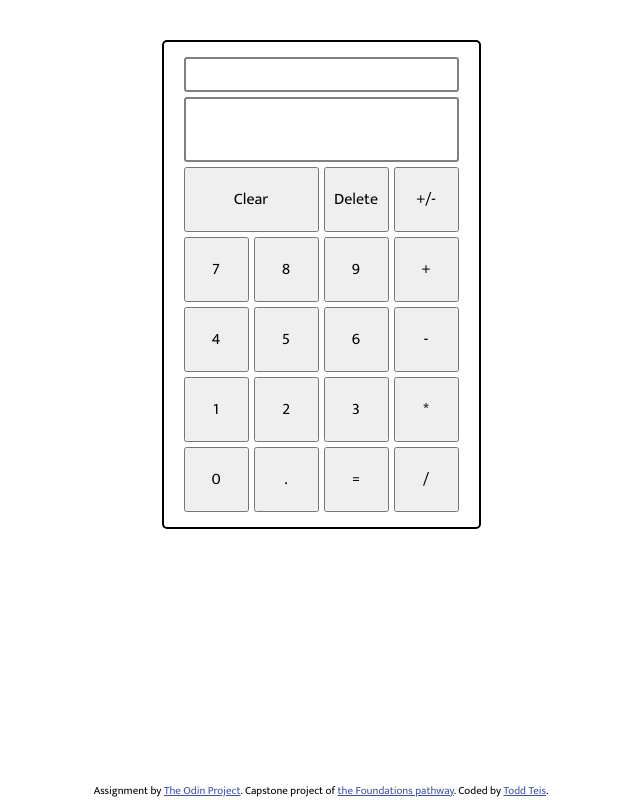
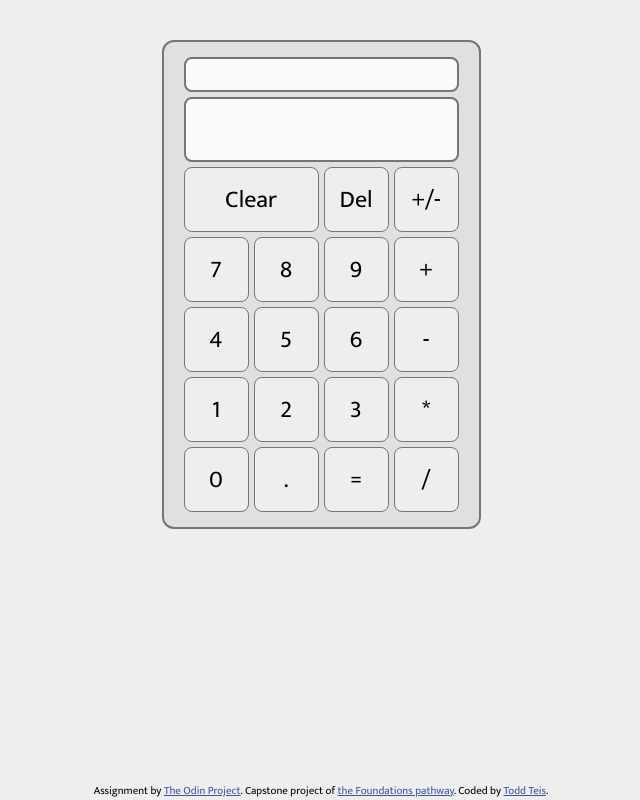
Before and after one commit to toddteis/calculator, a plain HTML site: page index.html in a window 1280 px wide. Shown: the whole page, without its empty margins (319-959 px from the left). Drawn offline with Linux system fonts and the light colour scheme.

Commit message:
Changed html inputs to button's & updated variables in js.

```diff
--- a/index.html
+++ b/index.html
@@ -18,25 +18,25 @@
                 <div class="case">
                     <div class="display display-top"></div>
                     <div class="display display-main"></div>
-                    <input type="button" value="Clear" id="clear" class="clear btn-rect">
-                    <input type="button" value="Delete" id="delete" class="delete btn-square delete">
-                    <input type="button" value="+/-" id="+/-" class="plus-minus btn-square delete">
-                    <input type="button" value="7" id="7" class="seven btn-square number">
-                    <input type="button" value="8" id="8" class="eight btn-square number">
-                    <input type="button" value="9" id="9" class="nine btn-square number">
-                    <input type="button" value="+" id="+" class="plus btn-square operator">
-                    <input type="button" value="4" id="4" class="four btn-square number">
-                    <input type="button" value="5" id="5" class="five btn-square number">
-                    <input type="button" value="6" id="6" class="six btn-square number">
-                    <input type="button" value="-" id="-" class="minus btn-square operator">
-                    <input type="button" value="1" id="1" class="one btn-square number">
-                    <input type="button" value="2" id="2" class="two btn-square number">
-                    <input type="button" value="3" id="3" class="three btn-square number">
-                    <input type="button" value="*" id="*" class="multiple btn-square operator">
-                    <input type="button" value="0" id="0" class="zero btn-square number">
-                    <input type="button" value="." id="." class="decimal btn-square decimal">
-                    <input type="button" value="=" id="=" class="equals btn-square equals">
-                    <input type="button" value="/" id="/" class="divide btn-square operator">
+                    <button type="button" value="Clear" id="clear" class="clear btn-rect">Clear</button>
+                    <button type="button" value="Del" id="delete" class="delete btn-square delete">Del</button>
+                    <button type="button" value="+/-" id="+/-" class="plus-minus btn-square delete">+/-</button>
+                    <button type="button" value="7" id="7" class="seven btn-square number">7</button>
+                    <button type="button" value="8" id="8" class="eight btn-square number">8</button>
+                    <button type="button" value="9" id="9" class="nine btn-square number">9</button>
+                    <button type="button" value="+" id="+" class="plus btn-square operator">+</button>
+                    <button type="button" value="4" id="4" class="four btn-square number">4</button>
+                    <button type="button" value="5" id="5" class="five btn-square number">5</button>
+                    <button type="button" value="6" id="6" class="six btn-square number">6</button>
+                    <button type="button" value="-" id="-" class="minus btn-square operator">-</button>
+                    <button type="button" value="1" id="1" class="one btn-square number">1</button>
+                    <button type="button" value="2" id="2" class="two btn-square number">2</button>
+                    <button type="button" value="3" id="3" class="three btn-square number">3</button>
+                    <button type="button" value="*" id="*" class="multiple btn-square operator">*</button>
+                    <button type="button" value="0" id="0" class="zero btn-square number">0</button>
+                    <button type="button" value="." id="." class="decimal btn-square decimal">.</button>
+                    <button type="button" value="=" id="=" class="equals btn-square equals">=</button>
+                    <button type="button" value="/" id="/" class="divide btn-square operator">/</button>
                 </div>
             </section>
         </main>
--- a/main.js
+++ b/main.js
@@ -1,10 +1,10 @@
-const buttonsNumber = document.querySelectorAll('input.number');
-const buttonsOperator = document.querySelectorAll('input.operator');
-const buttonClear = document.querySelector('input.clear');
-const buttonDelete = document.querySelector('input.delete');
-const buttonPlusMinus = document.querySelector('input.plus-minus');
-const buttonEqual = document.querySelector('input.equals');
-const buttonDecimal = document.querySelector('input.decimal');
+const buttonsNumber = document.querySelectorAll('button.number');
+const buttonsOperator = document.querySelectorAll('button.operator');
+const buttonClear = document.querySelector('button.clear');
+const buttonDelete = document.querySelector('button.delete');
+const buttonPlusMinus = document.querySelector('button.plus-minus');
+const buttonEqual = document.querySelector('button.equals');
+const buttonDecimal = document.querySelector('button.decimal');
 const displayMainScreen = document.querySelector('.display-main')
 const displayTopScreen = document.querySelector('.display-top')
 
--- a/styles.css
+++ b/styles.css
@@ -13,7 +13,7 @@
     --grey-med-light: #eee;
     --grey-medium: #e0e0e0;
     --grey-medium-dark: #bdbdbd;
-    --dark: #9e9e9e;
+    --dark: #757575;
     --green-light: #c5e1a5;
 }
 
@@ -21,6 +21,7 @@ html {
     box-sizing: border-box;
     font-size: 16px;
     font-family: 'Mukta', sans-serif;
+    background-color: var(--grey-med-light);
 }
 
 .calculator {
@@ -47,14 +48,36 @@ html {
         ;
     column-gap: 5px;
     row-gap: 5px;
-    border: 2px solid black;
-    border-radius: 5px;
+    border: 2px solid var(--dark);
+    border-radius: 12px;
+    background-color: var(--grey-medium);
 }
 
-.calculator input {
+ button {
     font-family: 'Mukta', sans-serif;
     font-weight: 400;
-    font-size: 16px;
+    font-size: 24px;
+    border: 1px solid var(--dark);
+    border-radius: 8px;
+    background-color: var(--grey-med-light);
+    /* transition: color 5s, transform 5s, background-color 5s; */
+}
+
+button:hover {
+    font-size: 28px;
+    border: 1px solid var(--grey-med-light);
+    border-radius: 8px;
+    background-color: black;
+    /* transition: color 5s, transform 5s, background-color 5s; */
+}
+
+.calculator input:hover {
+    font-family: 'Mukta', sans-serif;
+    font-weight: 400;
+    font-size: 24px;
+    border: 1px solid var(--dark);
+    border-radius: 8px;
+    background-color: var(--grey-dark);
 }
 
 .display {
@@ -62,8 +85,9 @@ html {
     justify-content: right;
     align-items: center;
     align-content: center;
-    border: 2px solid grey;
-    border-radius: 3px;
+    border: 2px solid var(--dark);
+    background-color: var(--white);
+    border-radius: 8px;
     padding: 0px 15px;
     overflow: hidden;
 }
@@ -96,7 +120,6 @@ html {
 .equals {grid-area: s;}
 .divide {grid-area: t;}
 
-
 /* FOOTER SECTION */
 
 .attribution {
```
